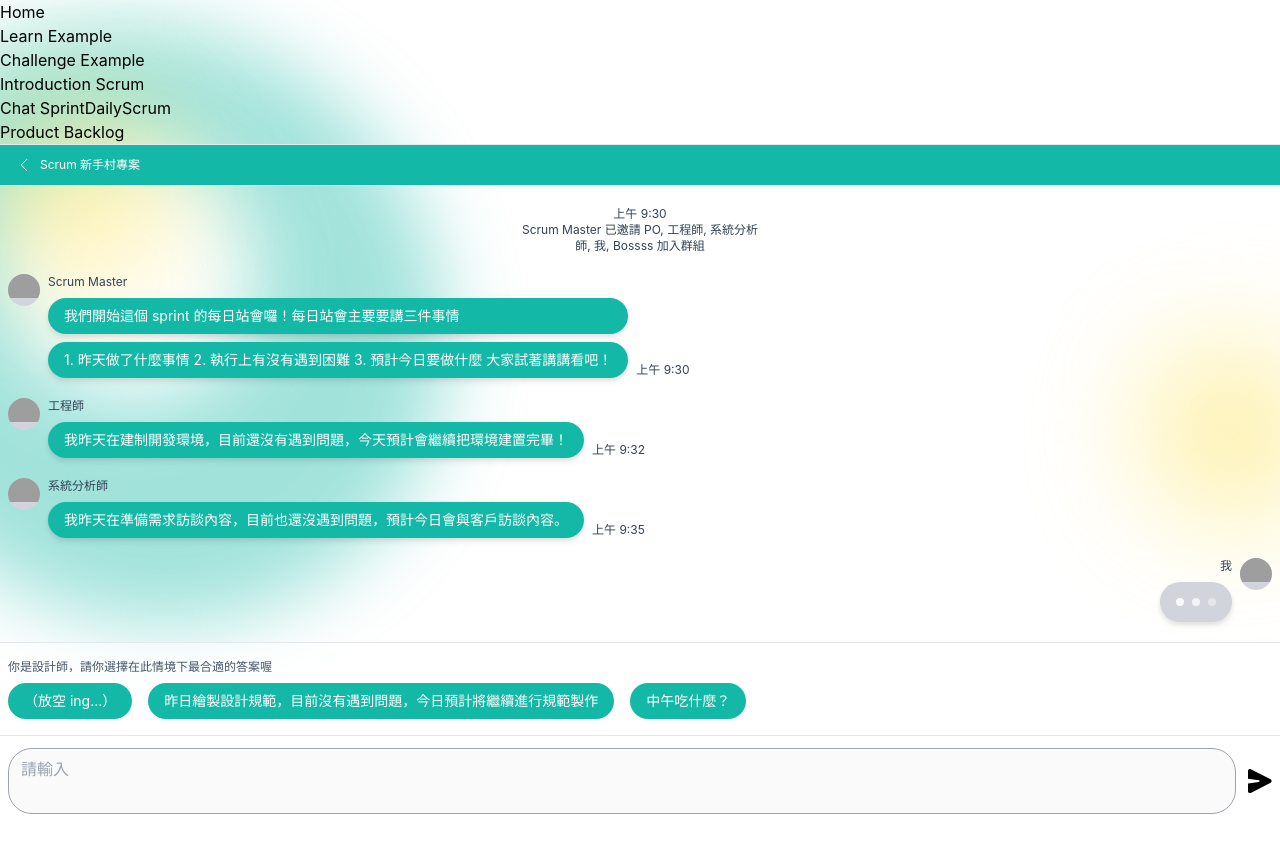
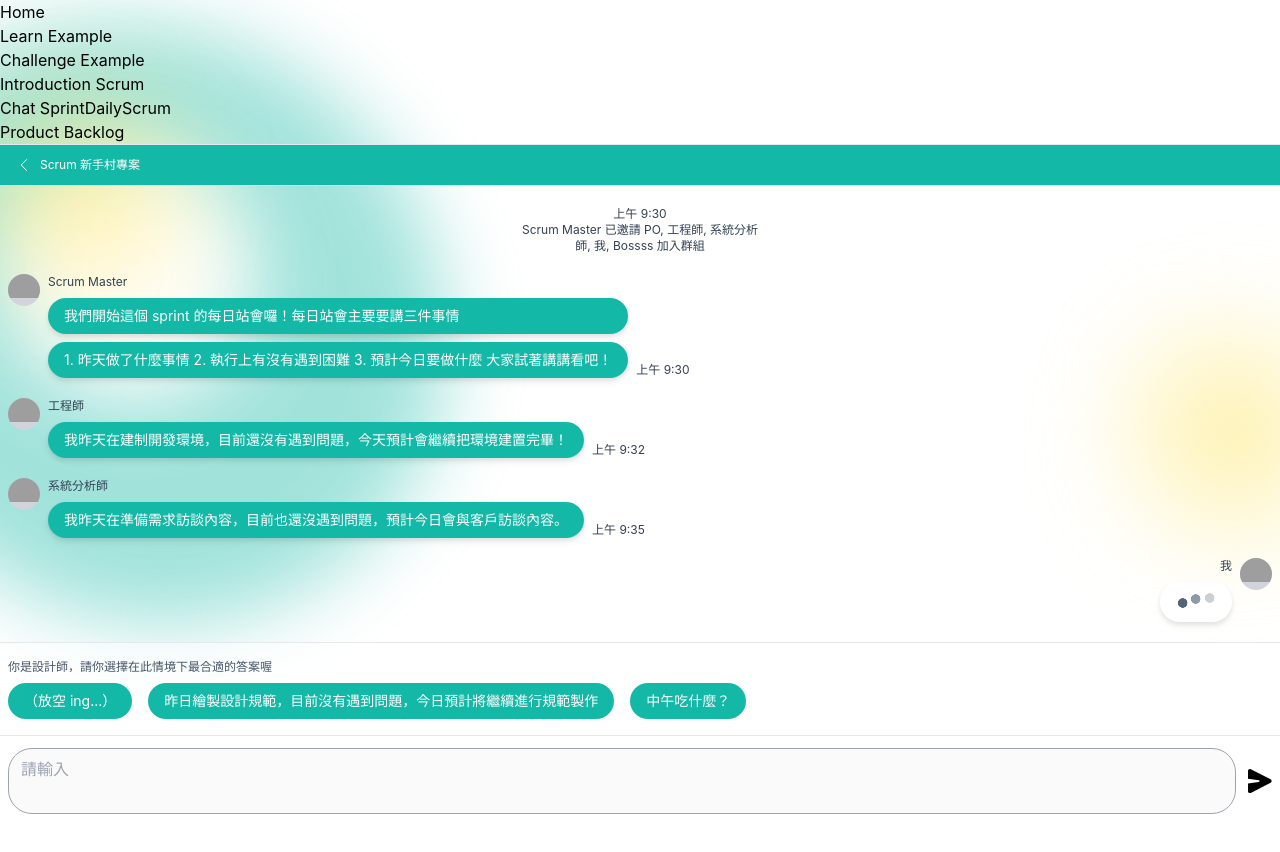
Before and after one commit to alphatero/f2e_scrum_frontend, a React (Create React App) app: page /chat/sprint-daily-scrum in a window 1280 px wide. Shown: the top 852 px of the page. Built offline with nearby package versions, Linux system fonts and the light colour scheme; grey boxes are pictures that could not be loaded.

Commit message:
feat: 輸入中的圓形跳動動畫

```diff
--- a/src/components/chat/ChatLog.jsx
+++ b/src/components/chat/ChatLog.jsx
@@ -46,13 +46,7 @@ export function ChatLog({ data }) {
         {/* Chat content */}
         {
           submitBySelf ? (
-            <div className={clsx(
-              'py-2 px-4 h-10',
-              'rounded-3xl text-sm bg-gray-300 drop-shadow-md',
-            )}
-            >
-              <SpeakingLoading />
-            </div>
+            <SpeakingLoading />
           ) : content.map(
             (msg) => (
               <div
--- a/src/components/chat/SpeakingLoading.jsx
+++ b/src/components/chat/SpeakingLoading.jsx
@@ -1,10 +1,14 @@
+import clsx from 'clsx';
+
 export function SpeakingLoading() {
   return (
-    <ul className="h-full flex flex-row items-center gap-2">
-      <li className="w-2 h-2 rounded-full bg-gray-50" />
-      <li className="w-2 h-2 rounded-full bg-gray-100" />
-      <li className="w-2 h-2 rounded-full bg-gray-200" />
-    </ul>
+    <div className={clsx(
+      'py-2 px-4 h-10 rounded-3xl',
+      'text-sm bg-white drop-shadow-md',
+    )}
+    >
+      <div className="speakLoadingDot w-10" />
+    </div>
   );
 }
 
--- a/src/index.css
+++ b/src/index.css
@@ -15,3 +15,23 @@ code {
   font-family: source-code-pro, Menlo, Monaco, Consolas, 'Courier New',
     monospace;
 }
+
+.speakLoadingDot {
+  aspect-ratio: 2;
+  --_a: no-repeat radial-gradient(circle closest-side,rgba(82, 100, 117, 1) 90%,#0000);
+  --_b: no-repeat radial-gradient(circle closest-side,rgba(82, 100, 117, 0.66) 90%,#0000);
+  --_c: no-repeat radial-gradient(circle closest-side,rgba(82, 100, 117, 0.30) 90%,#0000);
+  background:
+    var(--_a) 0%   50%,
+    var(--_b) 50%  50%,
+    var(--_c) 100% 50%;
+  background-size: calc(100%/3) 50%;
+  animation: loadingDot 1s infinite linear;
+}
+
+@keyframes loadingDot {
+    20%{background-position:0%   0%, 50%  50%,100%  50%}
+    40%{background-position:0% 100%, 50%   0%,100%  50%}
+    60%{background-position:0%  50%, 50% 100%,100%   0%}
+    80%{background-position:0%  50%, 50%  50%,100% 100%}
+}
```
